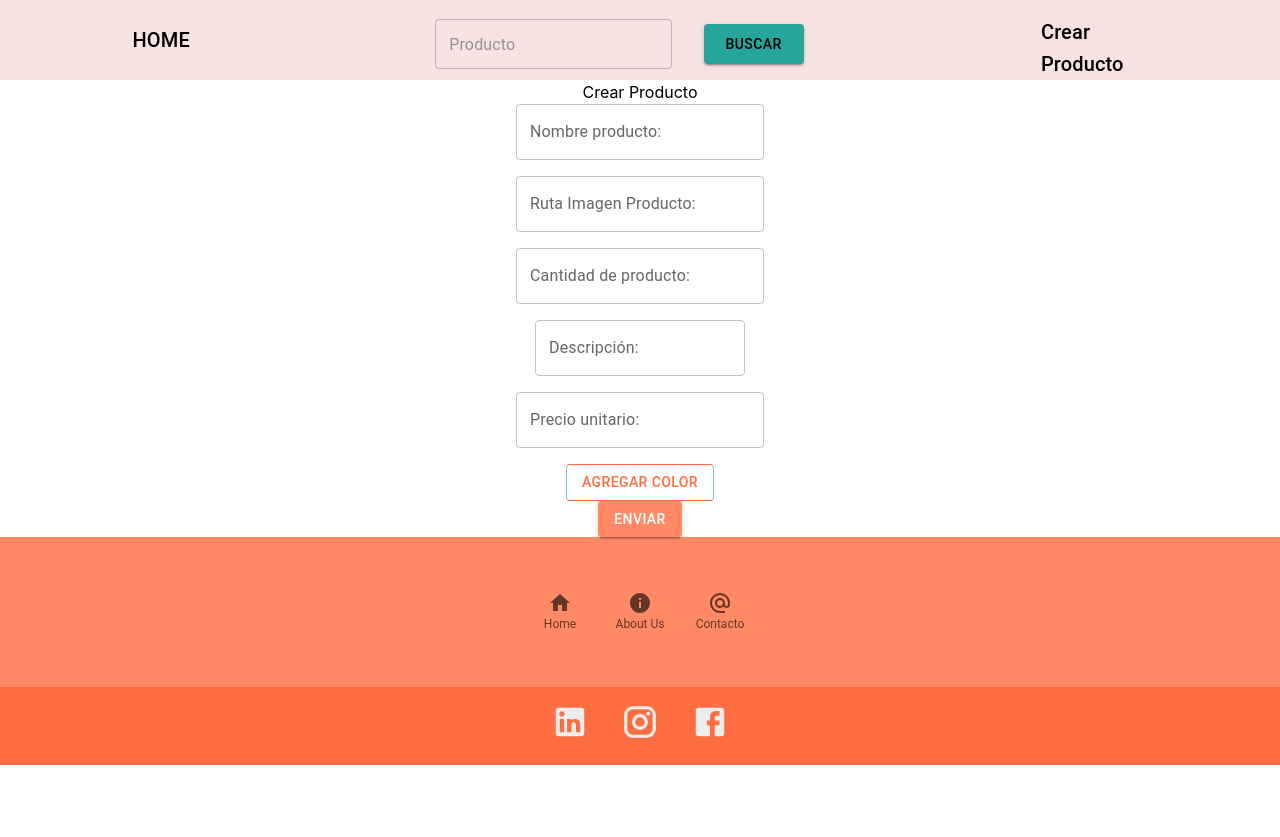
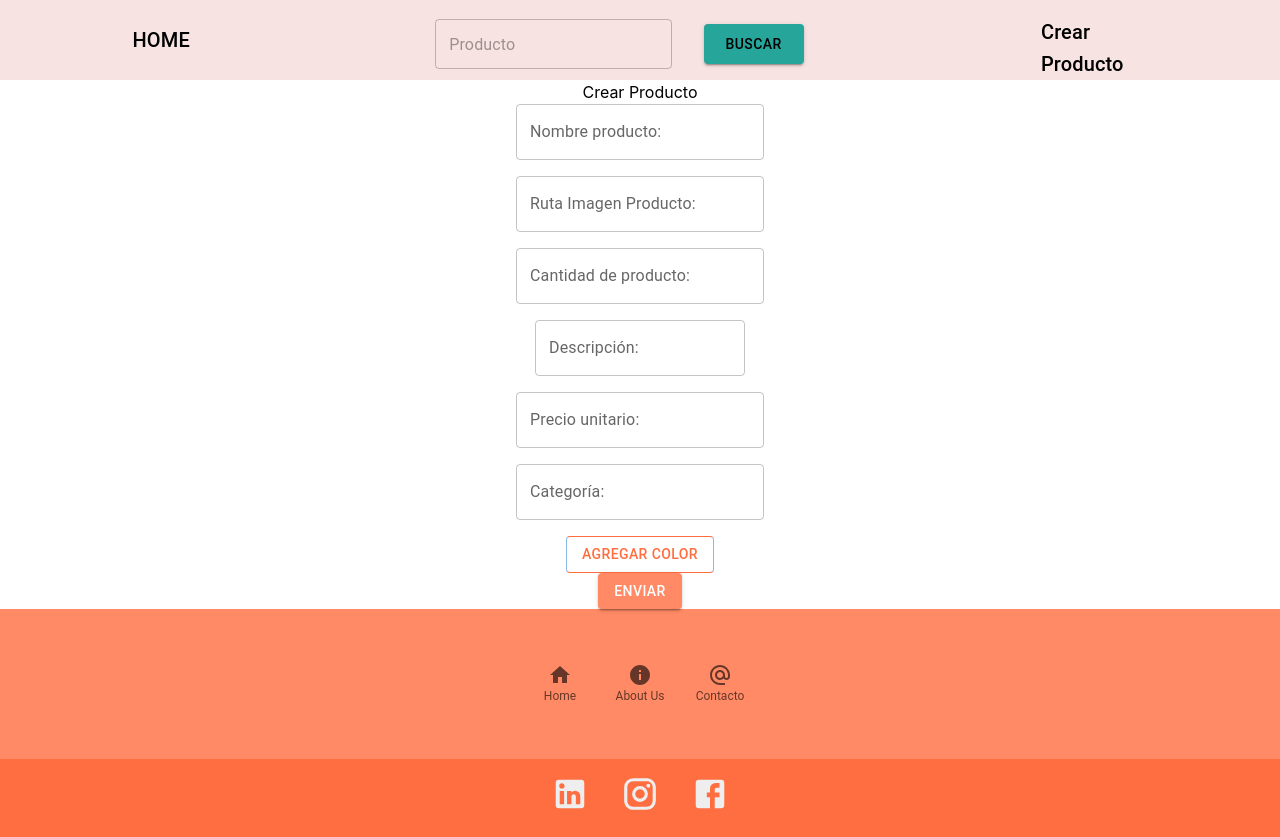
Before and after one commit to Taio45678/E-COMMERCE-FRONT, a React (Create React App) app: page /formProducto in a window 1280 px wide. Before the commit the page ends 800 px from the top, so only its background shows below. Built offline with nearby package versions, Linux system fonts and the light colour scheme; what react-swipeable-views-utils would draw is missing.

Commit message:
Conexion back para crear y traer home

```diff
--- a/src/Components/FormProducto/FormProducto.jsx
+++ b/src/Components/FormProducto/FormProducto.jsx
@@ -2,6 +2,7 @@ import React, {} from 'react'
 import { Formik, FieldArray, Field } from "formik";
 import {TextField, Button, Grid } from '@mui/material';
 import * as Yup from 'yup';
+import axios from 'axios'
 
 
 //Aqui se renderiza el formulario para crear un nuevo producto
@@ -12,12 +13,13 @@ const requiredString = Yup.string().required("Campo requerido");
 
 const regexImg = /\.(jpg|jpeg|png|gif|bmp)$/;
 const initialValues = {
-      name: "",
-      image: "",
-      stock: "",
-      description: "",
-      price: "",
-      colors: []
+      nombreproducto: "",
+      fotoprinc: "",
+      disponibproducto: "",
+      descproducto: "",
+      precioproducto: "",
+      colorproducto: [],
+      categori: ""
 }
 
   return (
@@ -31,22 +33,31 @@ const initialValues = {
     initialValues={initialValues}
 
     validationSchema={Yup.object().shape({
-      name: requiredString.min(1, "Debes ingresar al menos 1 caracter"),
-      image: requiredString.matches(regexImg, 'La ruta debe ser una imagen válida (jpg, jpeg, png, gif, bmp)'),
-      stock: Yup.number()
+      nombreproducto: requiredString.min(1, "Debes ingresar al menos 1 caracter"),
+      fotoprinc: requiredString.matches(regexImg, 'La ruta debe ser una imagen válida (jpg, jpeg, png, gif, bmp)'),
+      disponibproducto: Yup.number()
               .integer("Ingresa un número entero")
               .positive("El stock debe ser mayor a cero")
               .required("Campo requerido"),
-      description: requiredString,
-      price:  Yup.number()
+      descproducto: requiredString,
+      precioproducto:  Yup.number()
               .integer("Ingresa un número entero")
               .positive("El precio debe ser mayor a cero")
               .required("Campo requerido"),
-      colors: Yup.array().min(1, "Debe haber al menos un color añadido")
+      colorproducto: Yup.array().min(1, "Debe haber al menos un color añadido"),
+      categori: requiredString.min(1, "Debes ingresar al menos 1 caracter")
   })}
 
-    onSubmit={(values, {resetForm})=>{
-      alert(JSON.stringify(values))
+    onSubmit={async (values, {resetForm})=>{
+      var confirmar = window.confirm('Se enviará'+JSON.stringify(values))
+      if(confirmar){
+        try{
+        await axios.post('http://localhost:3001/productos/productos', values)
+        alert("Receta creada");
+        }catch(err){
+          alert(err.message)
+        }
+      }
       resetForm();
     }}>
 
@@ -61,79 +72,92 @@ const initialValues = {
 
           <Grid item>
           <TextField
-            id="name"
-            name="name"
+            id="nombreproducto"
+            name="nombreproducto"
             label="Nombre producto:"
             placeHolder="Producto nuevo"
-            value={values.name}
+            value={values.nombreproducto}
             onChange={handleChange}
-            error={touched.name && Boolean(errors.name)}
-            helperText={touched.name && errors.name}
+            error={touched.nombreproducto && Boolean(errors.nombreproducto)}
+            helperText={touched.nombreproducto && errors.nombreproducto}
             />
           </Grid>
 
           <Grid item>
         <TextField
-          id="image"
-          name="image"
+          id="fotoprinc"
+          name="fotoprinc"
           label="Ruta Imagen Producto:"
           placeHolder="jpg, jpeg, png, gif, bmp"
-          value={values.image}
+          value={values.fotoprinc}
           onChange={handleChange}
-          error={touched.image && Boolean(errors.image)}
-          helperText={touched.image && errors.image}
+          error={touched.fotoprinc && Boolean(errors.fotoprinc)}
+          helperText={touched.fotoprinc && errors.fotoprinc}
           />
         </Grid>
 
         <Grid item>
           <TextField
-            id="stock"
-            name="stock"
+            id="disponibproducto"
+            name="disponibproducto"
             type="number"
             label='Cantidad de producto: '
             placeHolder="0"
-            value={values.stock}
+            value={values.disponibproducto}
             onChange={handleChange}
-            error={touched.stock && Boolean(errors.stock)}
-            helperText={touched.stock && errors.stock}
+            error={touched.disponibproducto && Boolean(errors.disponibproducto)}
+            helperText={touched.disponibproducto && errors.disponibproducto}
             />
          </Grid>
 
           <Grid item>
             <TextField
               id="outlined-multiline-flexible"
-            name="description"
+            name="descproducto"
             label='Descripción:'
             placeHolder="Escribe la descripción de tu producto"
             multiline
             maxRows={4}
-            value={values.description}
+            value={values.descproducto}
             onChange={handleChange}
-            error={touched.description && Boolean(errors.description)}
-            helperText={touched.description && errors.description}
+            error={touched.descproducto && Boolean(errors.descproducto)}
+            helperText={touched.descproducto && errors.descproducto}
             />
           </Grid>
 
            <Grid item>
             <TextField
-            id='price'
-            name="price"
+            id='precioproducto'
+            name="precioproducto"
             type="number"
             label='Precio unitario: '
             placeHolder="0"
-            value={values.price}
+            value={values.precioproducto}
             onChange={handleChange}
-            error={touched.price && Boolean(errors.price)}
-            helperText={touched.price && errors.price}
+            error={touched.precioproducto && Boolean(errors.precioproducto)}
+            helperText={touched.precioproducto && errors.precioproducto}
             />
           </Grid>
+
           <Grid item>
-            <FieldArray name="colors">
+          <TextField
+            id="categori"
+            name="categori"
+            label="Categoría:"
+            value={values.categori}
+            onChange={handleChange}
+            error={touched.categori && Boolean(errors.categori)}
+            helperText={touched.categori && errors.categori}
+            />
+          </Grid>
+
+          <Grid item>
+            <FieldArray name="colorproducto">
                     {({ push, remove, form }) => (
                       <div>
-                        {form.values.colors.map((color, index) => (
+                        {form.values.colorproducto.map((color, index) => (
                           <div key={index}>
-                            <Field name={`colors[${index}]`} />
+                            <Field name={`colorproducto[${index}]`} />
                             <Button sx={{color: '#ff6e40'}} type="button" onClick={() => remove(index)}>
                               Eliminar
                             </Button>
@@ -146,7 +170,7 @@ const initialValues = {
                     )}
                   </FieldArray>
 
-                  {errors.colors ? <div className='error'>{errors.colors}</div>: null}
+                  {errors.colorproducto ? <div className='error'>{errors.colorproducto}</div>: null}
                 </Grid>
                 <Button sx={{backgroundColor: '#ff8a65',}} variant='contained' type="submit">Enviar</Button>
                 </Grid>
--- a/src/Redux/actions.js
+++ b/src/Redux/actions.js
@@ -4,15 +4,19 @@ import axios from "axios"
 export const GET_DETAIL = 'GET_DETAIL'
 
 export function getAllProducts(){
+    const linkFelipe = `http://190.100.208.178:3001/fakeprod`
+    const linkBackLocal= 'http://localhost:3001/productos/productos'
     return async (dispatch)=>{
         var data;
-        const response = await (fetch(`http://190.100.208.178:3001/fakeprod`));
+        var content;
+        const response = await (fetch(linkBackLocal));
         if(response.ok){
             data = await response.json()
+            content = data.content;
         }
         return dispatch({
             type: 'GET_ALL_PRODUCTS',
-            payload: data
+            payload: content
         });
     }
 }
```
